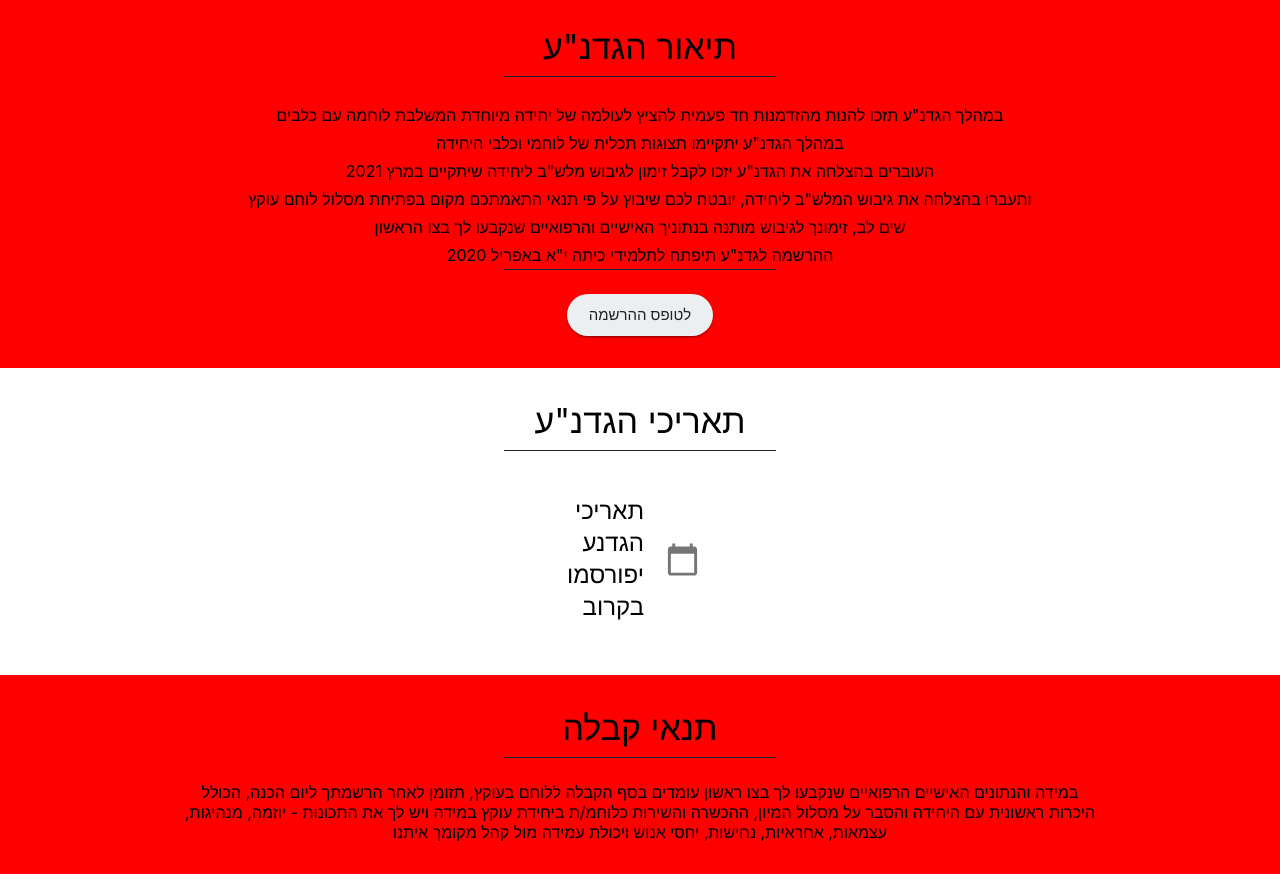
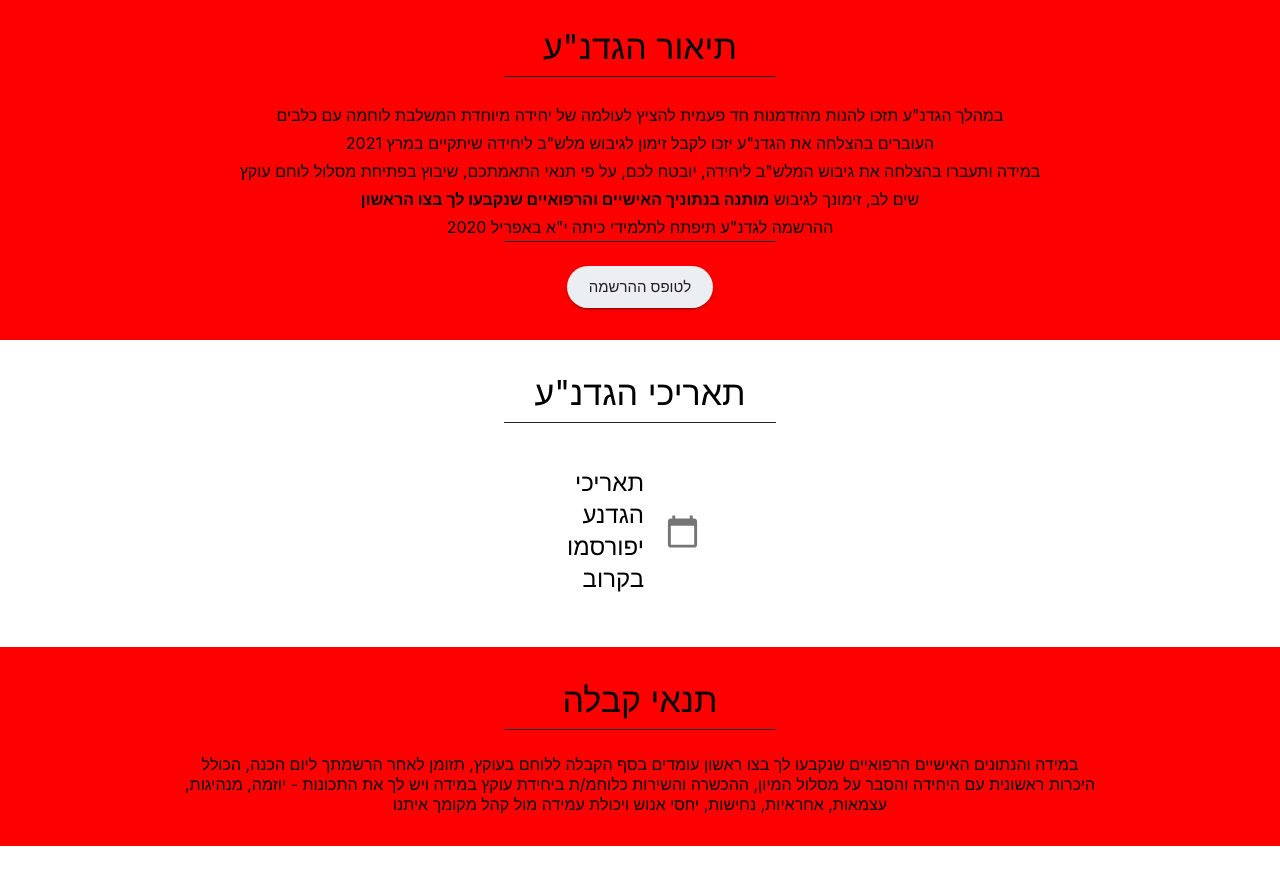
Before and after one commit to sushi30/oketz-website-react, a React (Create React App) app: page / in a window 1280 px wide. Shown: the part 1560-2441 px from the top of the page. Built offline with nearby package versions, Linux system fonts and the light colour scheme.

Commit message:
bold conditions

```diff
--- a/src/sections/Description.js
+++ b/src/sections/Description.js
@@ -7,15 +7,6 @@ import MyDivider from "../components/MyDivider";
 import StyledButton from "../components/CallToAction";
 import withStyles from "@material-ui/core/styles/withStyles";
 import { blueGrey } from "@material-ui/core/colors";
-
-const lines = [
-  'במהלך הגדנ"ע תזכו להנות מהזדמנות חד פעמית להציץ לעולמה של יחידה מיוחדת המשלבת לוחמה עם כלבים',
-  'במהלך הגדנ"ע יתקיימו תצוגות תכלית של לוחמי וכלבי היחידה',
-  'העוברים בהצלחה את הגדנ"ע יזכו לקבל זימון לגיבוש מלש"ב ליחידה שיתקיים במרץ 2021',
-  'ותעברו בהצלחה את גיבוש המלש"ב ליחידה, יובטח לכם שיבוץ על פי תנאי התאמתכם מקום בפתיחת מסלול לוחם עוקץ',
-  "שים לב, זימונך לגיבוש מותנה בנתוניך האישיים והרפואיים שנקבעו לך בצו הראשון",
-  'ההרשמה לגדנ"ע תיפתח לתלמידי כיתה י"א באפריל 2020'
-];
 
 const CallToAction = withStyles(theme => ({
   root: {
@@ -29,9 +20,25 @@ export default ({ even, action }) => (
     <MainContainer even={even}>
       <SectionTitle>תיאור הגדנ"ע</SectionTitle>
       <MyDivider />
-      {lines.map(line => (
-        <Typography variant="subtitle1">{line}</Typography>
-      ))}
+      <Typography variant="subtitle1">
+        במהלך הגדנ"ע תזכו להנות מהזדמנות חד פעמית להציץ לעולמה של יחידה מיוחדת
+        המשלבת לוחמה עם כלבים
+      </Typography>
+      <Typography variant="subtitle1">
+        העוברים בהצלחה את הגדנ"ע יזכו לקבל זימון לגיבוש מלש"ב ליחידה שיתקיים
+        במרץ 2021
+      </Typography>
+      <Typography variant="subtitle1">
+        במידה ותעברו בהצלחה את גיבוש המלש"ב ליחידה, יובטח לכם, על פי תנאי
+        התאמתכם, שיבוץ בפתיחת מסלול לוחם עוקץ
+      </Typography>
+      <Typography variant="subtitle1">
+        שים לב, זימונך לגיבוש{" "}
+        <b>מותנה בנתוניך האישיים והרפואיים שנקבעו לך בצו הראשון</b>
+      </Typography>
+      <Typography variant="subtitle1">
+        ההרשמה לגדנ"ע תיפתח לתלמידי כיתה י"א באפריל 2020
+      </Typography>
       <MyDivider />
       <CallToAction onClick={action}>לטופס ההרשמה</CallToAction>
     </MainContainer>
```
